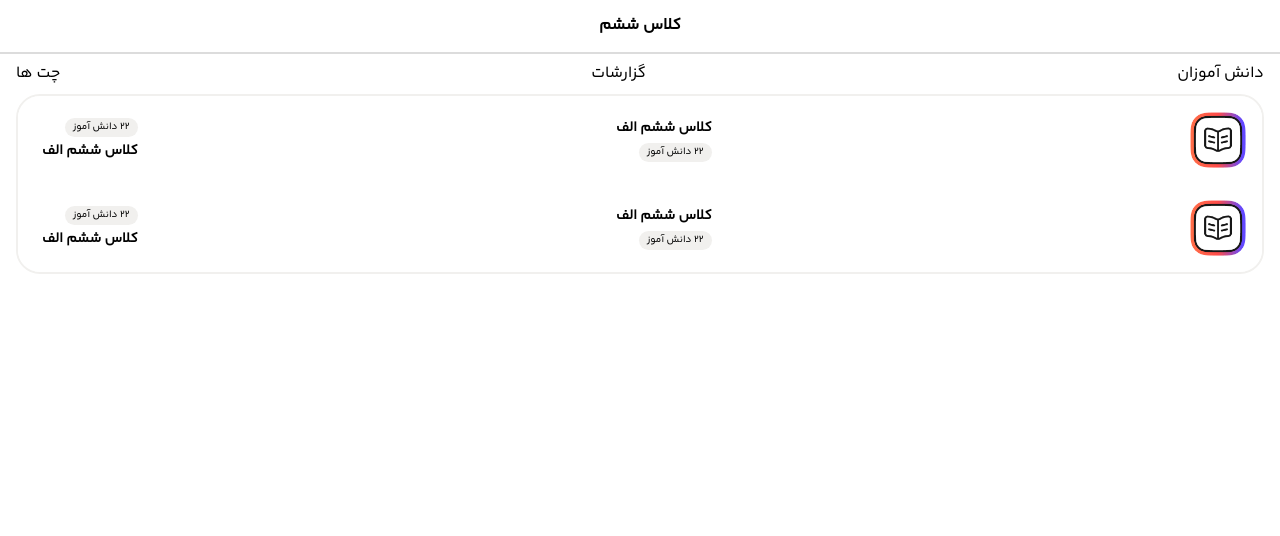
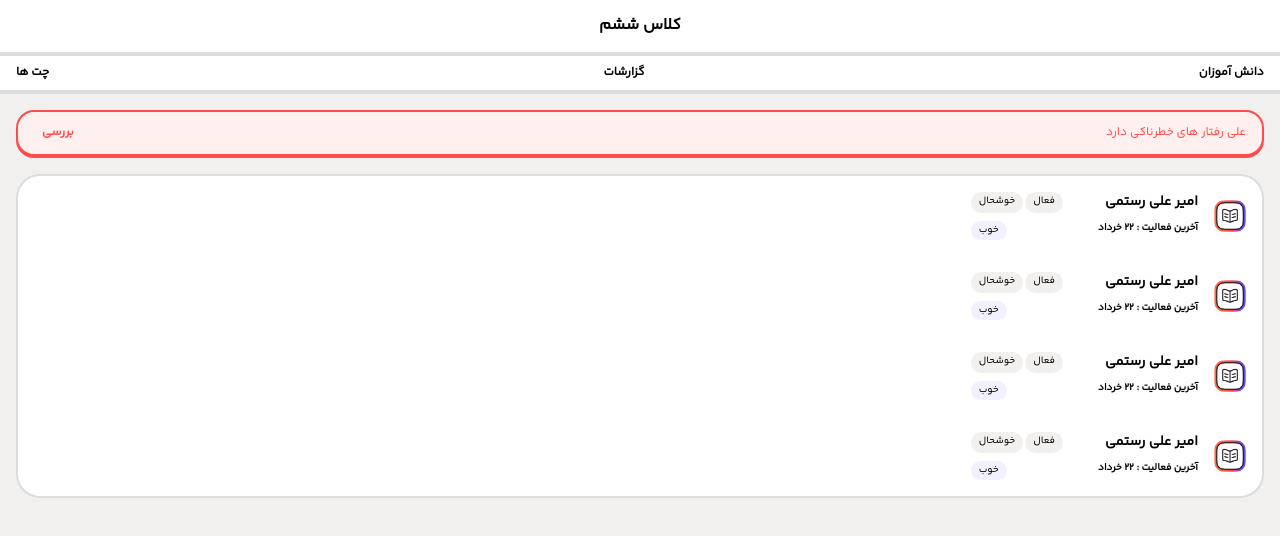
Before and after one commit to Amirse7en77/kiddo, a React (Vite) app: page /content in a window 1280 px wide. Shown: the top 536 px of the page. Built offline with nearby package versions, Linux system fonts and the light colour scheme.

Commit message:
teacher page 3

```diff
--- a/src/components/common/Header.tsx
+++ b/src/components/common/Header.tsx
@@ -25,7 +25,7 @@ const Header: FC<ButtonType> = ({title}) => {
       </header>
 
        <div className="h-[52px]"></div>
-      <hr className="border-[1.5px] border-borderColor-1 w-full" />
+      <hr className="border-[2px] border-borderColor-1 w-full" />
     </div>
   );
 };
--- a/src/index.css
+++ b/src/index.css
@@ -105,6 +105,14 @@
   background-color: #6248ff;
   border-radius: 18px;
 }
+.alert-box{
+  padding-top: 2px;
+  padding-right: 2px;
+  padding-left: 2px;
+  padding-bottom: 4px;
+  background-color: #FE4C4A;
+  border-radius: 18px;
+}
 
 .infoGradient {
   background-image: linear-gradient(
--- a/src/teacher/components/contentContainer/Navbar.tsx
+++ b/src/teacher/components/contentContainer/Navbar.tsx
@@ -2,7 +2,8 @@ import React from 'react'
 
 const Navbar = () => {
   return (
-    <div className='flex justify-between items-center bg-white py-[8px] px-[16px]'>
+   <div>
+     <div className='flex justify-between items-center bg-white py-[8px] px-[16px] text-[12px] font-extrabold'>
         <div>
             <h1>
                 دانش آموزان
@@ -20,6 +21,8 @@ const Navbar = () => {
         </div>
 
     </div>
+    <hr className="border-[2px] border-borderColor-1 w-full" />
+   </div>
   )
 }
 
--- /dev/null
+++ b/src/teacher/components/contentContainer/StudentAlert.tsx
@@ -0,0 +1,25 @@
+import React from 'react'
+
+const StudentAlert = () => {
+  return (
+    <div className='py-[16px]'>
+         <div className='alert-box '>
+            <div className='flex justify-between items-center bg-[#FFF0F0] rounded-[16px] px-[16px] py-[12px] gap-[16px] pl-[24px] text-[#FE4C4A] text-[12px]'>
+
+                <div className='flex flex-col gap-[4px] '>
+                    <h1 className=' line-clamp-1 '>علی رفتار های خطرناکی دارد</h1>
+
+                </div>
+                 <div className='flex flex-col gap-[4px] '>
+                    <h1 className='font-extrabold line-clamp-1  '>بررسی</h1>
+
+                </div>
+
+            </div>
+        </div>
+
+    </div>
+  )
+}
+
+export default StudentAlert
--- /dev/null
+++ b/src/teacher/components/contentContainer/students/StudentActivity.tsx
@@ -0,0 +1,44 @@
+import React from "react";
+import darsyar from "./../../../../assets/images/DarsYar.png";
+const StudentActivity = () => {
+  return (
+    <div >
+      <div className="flex  p-[16px] gap-[16px]  items-center">
+        <div >
+          <img className="w-[32px] h-[32px] " src={darsyar} />
+        </div>
+        <div  className="flex flex-col">
+          <div className="flex justify-between mb-[8px]">
+           <div className="flex ">
+             <h1 className="font-extrabold text-[14px]">امیر علی رستمی</h1>
+           </div>
+
+           <div className="flex mr-10">
+             <p className=" bg-backGround-1  px-[8px] rounded-[16px] text-[10px] py-[2px] mx-[2px]">
+              فعال
+            </p>
+            <p className=" bg-backGround-1  px-[8px] rounded-[16px] text-[10px] py-[2px]">
+              خوشحال
+            </p>
+           </div>
+          </div>
+          <div className="flex justify-between ">
+           <div className="flex ">
+             <h1 className="font-extrabold text-[10px]"> آخرین فعالیت : 22 خرداد </h1>
+           </div>
+
+           <div className="flex mr-10">
+
+            <p className=" bg-[#F2EFFF]  px-[8px] rounded-[16px] text-[10px] py-[2px]">
+              خوب
+            </p>
+           </div>
+          </div>
+        </div>
+
+      </div>
+    </div>
+  );
+};
+
+export default StudentActivity;
--- a/src/teacher/components/contentContainer/students/StudentsActivities.tsx
+++ b/src/teacher/components/contentContainer/students/StudentsActivities.tsx
@@ -1,60 +1,15 @@
 import React from "react";
-import darsyar from "./../../../../assets/images/DarsYar.png";
+import StudentActivity from "./StudentActivity";
+
 const StudentsActivities = () => {
   return (
-    <div className="border-2 border-backGround-1 rounded-[24px] mx-[16px]">
-      <div >
-        <div className="flex justify-between items-center bg-white rounded-[22px] p-[16px] gap-[16px] pl-[24px]">
-          <div>
-            <img className="w-[56px] h-[56px] " src={darsyar} />
-          </div>
-          <div className="flex flex-col gap-[4px] ">
-            <h1 className="font-extrabold line-clamp-1  text-[14px]">
-              کلاس ششم الف{" "}
-            </h1>
-            <div className="flex justify-start items-start gap-[4px]">
-              <p className=" bg-backGround-1 gap-[8px] px-[8px] rounded-[16px] text-[10px] py-[2px]">
-                22 دانش آموز
-              </p>
-            </div>
-          </div>
-          <div className="flex flex-col gap-[4px] ">
-            <div className="flex justify-start items-start gap-[4px]">
-              <p className=" bg-backGround-1 gap-[8px] px-[8px] rounded-[16px] text-[10px] py-[2px] ">
-                22 دانش آموز
-              </p>
-            </div>
-            <h1 className="font-extrabold line-clamp-1  text-[14px]">
-              کلاس ششم الف{" "}
-            </h1>
-          </div>
-        </div>
-         <div className="flex justify-between items-center bg-white rounded-[22px] p-[16px] gap-[16px] pl-[24px]">
-          <div>
-            <img className="w-[56px] h-[56px] " src={darsyar} />
-          </div>
-          <div className="flex flex-col gap-[4px] ">
-            <h1 className="font-extrabold line-clamp-1  text-[14px]">
-              کلاس ششم الف{" "}
-            </h1>
-            <div className="flex justify-start items-start gap-[4px]">
-              <p className=" bg-backGround-1 gap-[8px] px-[8px] rounded-[16px] text-[10px] py-[2px]">
-                22 دانش آموز
-              </p>
-            </div>
-          </div>
-          <div className="flex flex-col gap-[4px] ">
-            <div className="flex justify-start items-start gap-[4px]">
-              <p className=" bg-backGround-1 gap-[8px] px-[8px] rounded-[16px] text-[10px] py-[2px]">
-                22 دانش آموز
-              </p>
-            </div>
-            <h1 className="font-extrabold line-clamp-1  text-[14px]">
-              کلاس ششم الف{" "}
-            </h1>
-          </div>
-        </div>
-      </div>
+    <div className="border-[2px] border-borderColor-1 rounded-[24px] bg-white">
+      <StudentActivity/>
+      <StudentActivity/>
+      <StudentActivity/>
+
+      <StudentActivity/>
+
     </div>
   );
 };
--- a/src/teacher/components/home/ProgressQuestion.tsx
+++ b/src/teacher/components/home/ProgressQuestion.tsx
@@ -21,7 +21,7 @@ const ProgressQuestion:React.FC<ProgressBarProps> = ({ progress }) => {
                 </h1>
                 </div>
              </div>
-                <div className="w-full bg-gray-200 rounded-full h-4 dark:bg-gray-700 overflow-hidden shadow-inner">
+                <div className="w-full  rounded-full h-4 bg-backGround-1 overflow-hidden ">
       <div
         className="bg-gradient-to-l from-custom-purple via-custom-orange-1 to-custom-orange-2 h-4 rounded-full transition-all duration-500 ease-out"
         style={{ width: `${clampedProgress}%` }}
--- /dev/null
+++ b/src/teacher/components/reports/ReportTools.tsx
@@ -0,0 +1,26 @@
+import React from 'react'
+
+interface ReportType{
+  title:string
+}
+
+const ReportTools:React.FC<ReportType> = ({title}) => {
+  return (
+
+                    <div className='card-box'>
+            <div className='flex justify-start items-center bg-white rounded-[22px] p-[16px]  '>
+
+                <div className='flex   '>
+                    <h1 className='font-extrabold  text-[14px]'> {title}</h1>
+
+                </div>
+
+
+            </div>
+        </div>
+
+
+  )
+}
+
+export default ReportTools
--- /dev/null
+++ b/src/teacher/components/reports/StudentReports.tsx
@@ -0,0 +1,20 @@
+import React from "react";
+
+const StudentReports = () => {
+  return (
+    <div className="mb-[32px]">
+      <div className="mb-[8px]">
+        <h1> امیر علی</h1>
+        <img src={""} />
+      </div>
+      <div>
+        <h1 className="text-[12px]">
+          دانش آموز دنبال تقلب کردن در امتحانات است و میخواد هرجور شده درس نخونه
+          وگرنه تهدید به خودکشی میکنه!
+        </h1>
+      </div>
+    </div>
+  );
+};
+
+export default StudentReports;
--- a/src/teacher/pages/ContentContainer.tsx
+++ b/src/teacher/pages/ContentContainer.tsx
@@ -2,13 +2,21 @@ import React from 'react'
 import Header from '../../components/common/Header'
 import Navbar from '../components/contentContainer/Navbar'
 import StudentsActivities from '../components/contentContainer/students/StudentsActivities'
+import StudentAlert from '../components/contentContainer/StudentAlert'
 
 const ContentContainer = () => {
   return (
     <div>
       <Header title={'کلاس ششم'}/>
       <Navbar/>
+
+        <div className='bg-backGround-1 h-screen'>
+          <div className='mx-[16px] '>
+        <StudentAlert/>
       <StudentsActivities/>
+
+      </div>
+        </div>
     </div>
   )
 }
--- /dev/null
+++ b/src/teacher/pages/Reports.tsx
@@ -0,0 +1,32 @@
+import React from 'react'
+import Header from '../../components/common/Header'
+import Navbar from '../components/contentContainer/Navbar'
+import StudentAlert from '../components/contentContainer/StudentAlert'
+import ReportTools from '../components/reports/ReportTools'
+import StudentReports from '../components/reports/StudentReports'
+
+const Reports = () => {
+  return (
+    <div>
+        <Header title={'کلاس ششم'}/>
+        <Navbar/>
+        <div className='h-screen bg-backGround-1'>
+          <div className='mx-[16px] '>
+              <StudentAlert/>
+           <div className='flex justify-center items-center gap-[12px] mb-[16px]'>
+            <ReportTools title={'همه درس ها'}/>
+            <ReportTools title={'همه ابزار ها'}/>
+           </div>
+           <div className='border-[2px] border-borderColor-1 rounded-[24px] bg-white p-[16px]'>
+                <StudentReports/>
+                <StudentReports/>
+                <StudentReports/>
+                <StudentReports/>
+           </div>
+          </div>
+        </div>
+    </div>
+  )
+}
+
+export default Reports
```
Also changed, not shown: src/router/index.tsx (+6 -1 lines).
